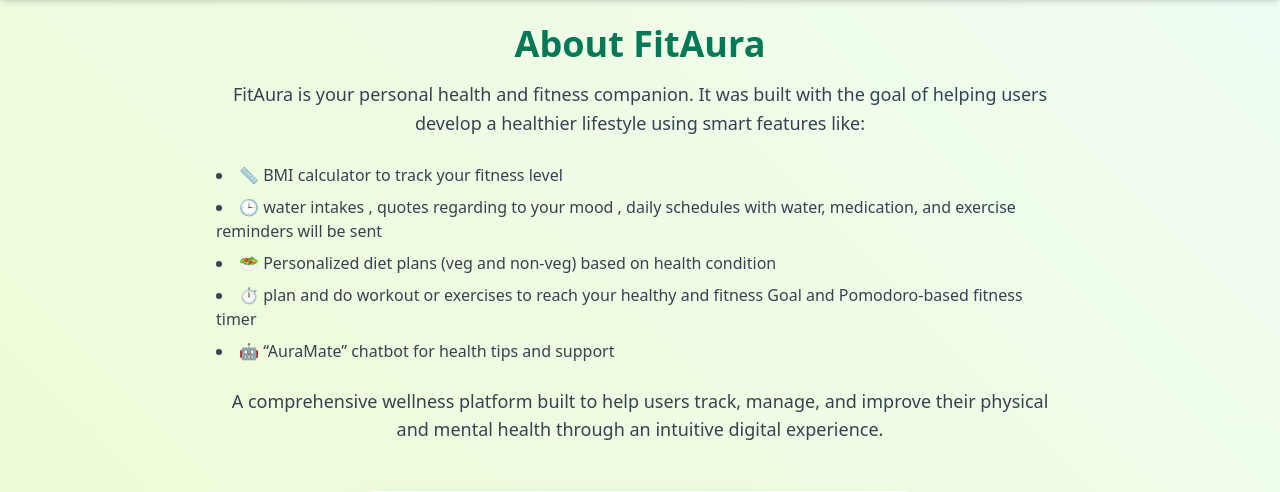
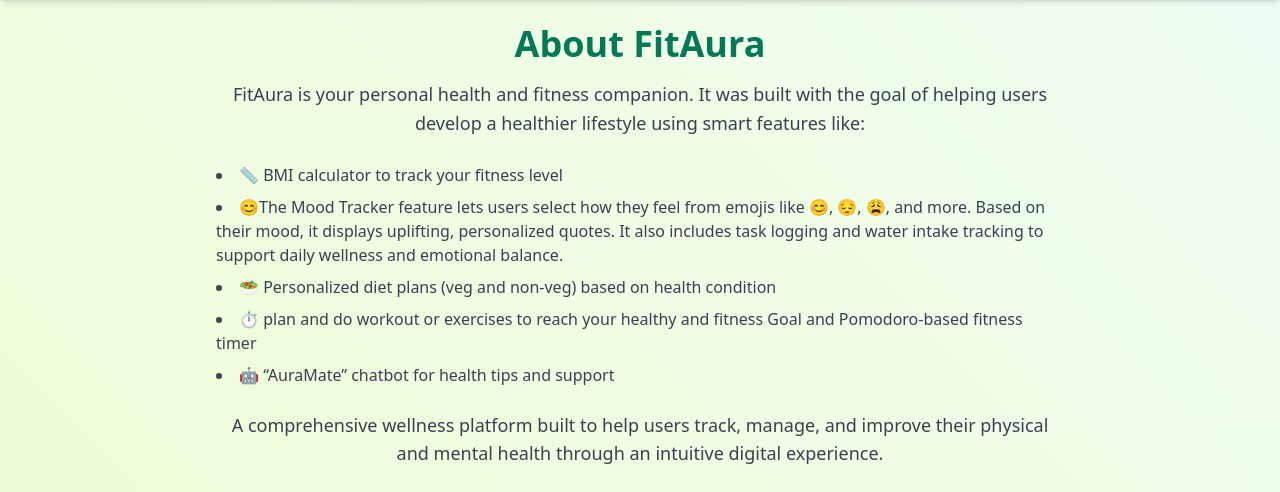
Before and after one commit to pavani-1629/FitAura, a Flask app: page /about in a window 1280 px wide. Shown: the part 88-580 px from the top of the page. Run offline with Flask 3, Linux system fonts and the light colour scheme; some libraries are stand-ins or nearby versions.

Commit message:
Update about.html

```diff
--- a/templates/about.html
+++ b/templates/about.html
@@ -33,7 +33,7 @@
 
     <ul class="text-left mt-6 text-gray-700 text-base list-disc list-inside space-y-2">
       <li>📏 BMI calculator to track your fitness level</li>
-      <li>🕒 water intakes , quotes regarding to your mood , daily schedules with water, medication, and exercise reminders will be sent</li>
+      <li>😊The Mood Tracker feature lets users select how they feel from emojis like 😊, 😔, 😩, and more. Based on their mood, it displays uplifting, personalized quotes. It also includes task logging and water intake tracking to support daily wellness and emotional balance.</li>
       <li>🥗 Personalized diet plans (veg and non-veg) based on health condition</li>
       <li>⏱️ plan and do workout or exercises to reach your healthy and fitness Goal and Pomodoro-based fitness timer</li>
       <li>🤖 “AuraMate” chatbot for health tips and support</li>
```
